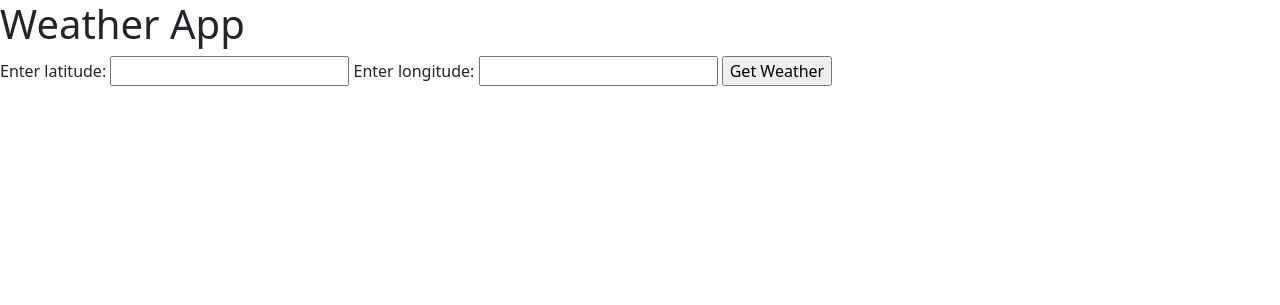
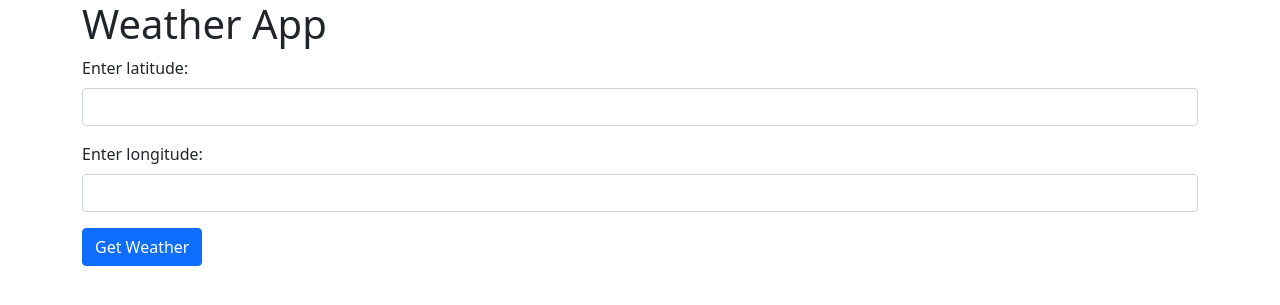
Before and after one commit to GuntherCoad/UI_WeatherApp, a Flask app: page /weather/ in a window 1280 px wide. Shown: the top 305 px of the page. Run offline with Flask 3, Linux system fonts and the light colour scheme.

Commit message:
Update template with bootstrap classes.

```diff
--- a/templates/weather.html
+++ b/templates/weather.html
@@ -5,13 +5,18 @@
     <link rel="stylesheet" href="{{ url_for('static', filename='/css/bootstrap.css') }}">
 </head>
 <body>
-    <h1>Weather App</h1>
+    <div class="container-sm">
+        <h1>Weather App</h1>
     <form method="post">
-        <label for="latitude">Enter latitude:</label>
-        <input type="text" id="latitude" name="latitude">
-        <label for="longitude">Enter longitude:</label>
-        <input type="text" id="longitude" name="longitude">
-        <input type="submit" value="Get Weather">
+        <div class="mb-3">
+        <label for="latitude" class="form-label">Enter latitude:</label>
+        <input type="text" class="form-control" id="latitude" name="latitude">
+        </div>
+        <div class="mb-3">
+        <label for="longitude" class="form-label">Enter longitude:</label>
+        <input type="text" class="form-control" id="longitude" name="longitude">
+        </div>
+        <button type="submit" class="btn btn-primary">Get Weather</button>
     </form>
     <section class="content">
         <header>
@@ -19,5 +24,6 @@
         </header>
         {% block content %}{% endblock %}
     </section>
+    </div>
 </body>
 </html>
```
